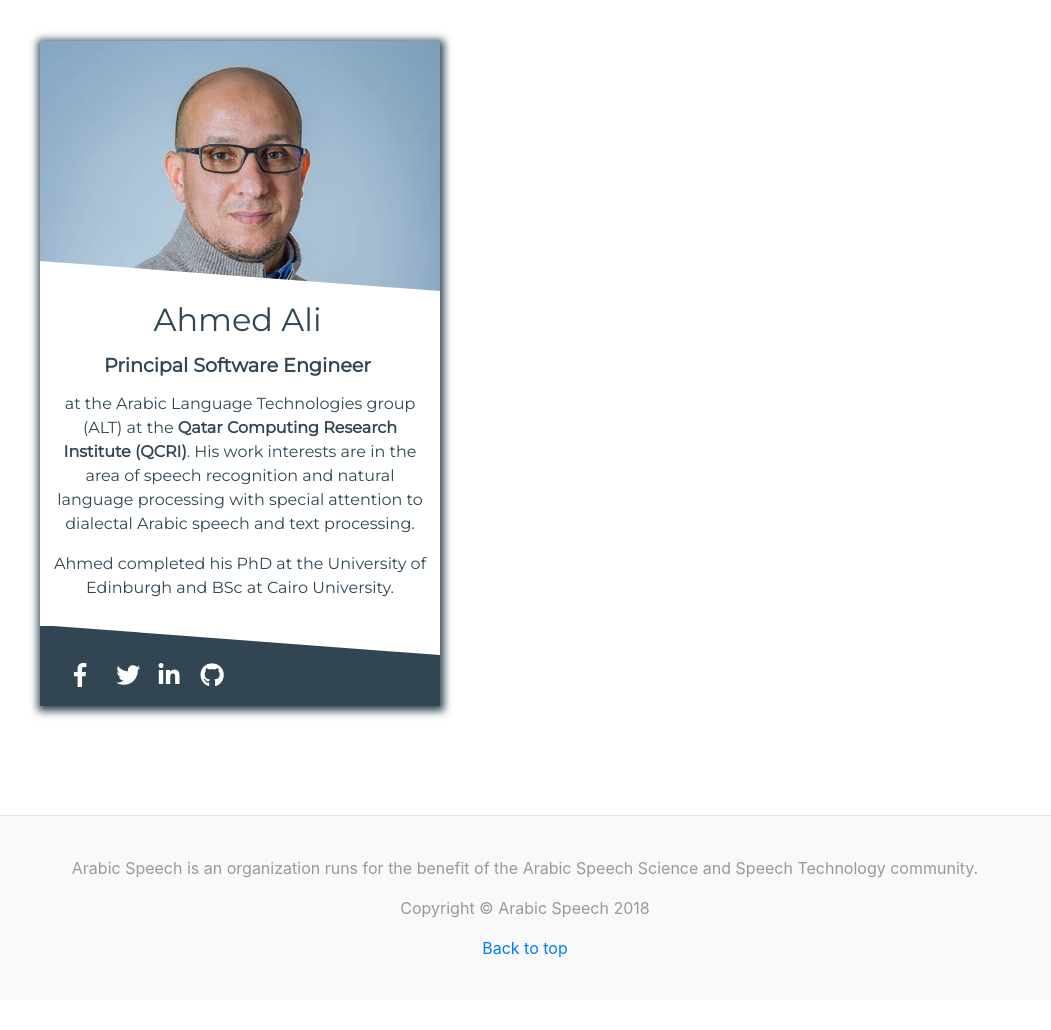
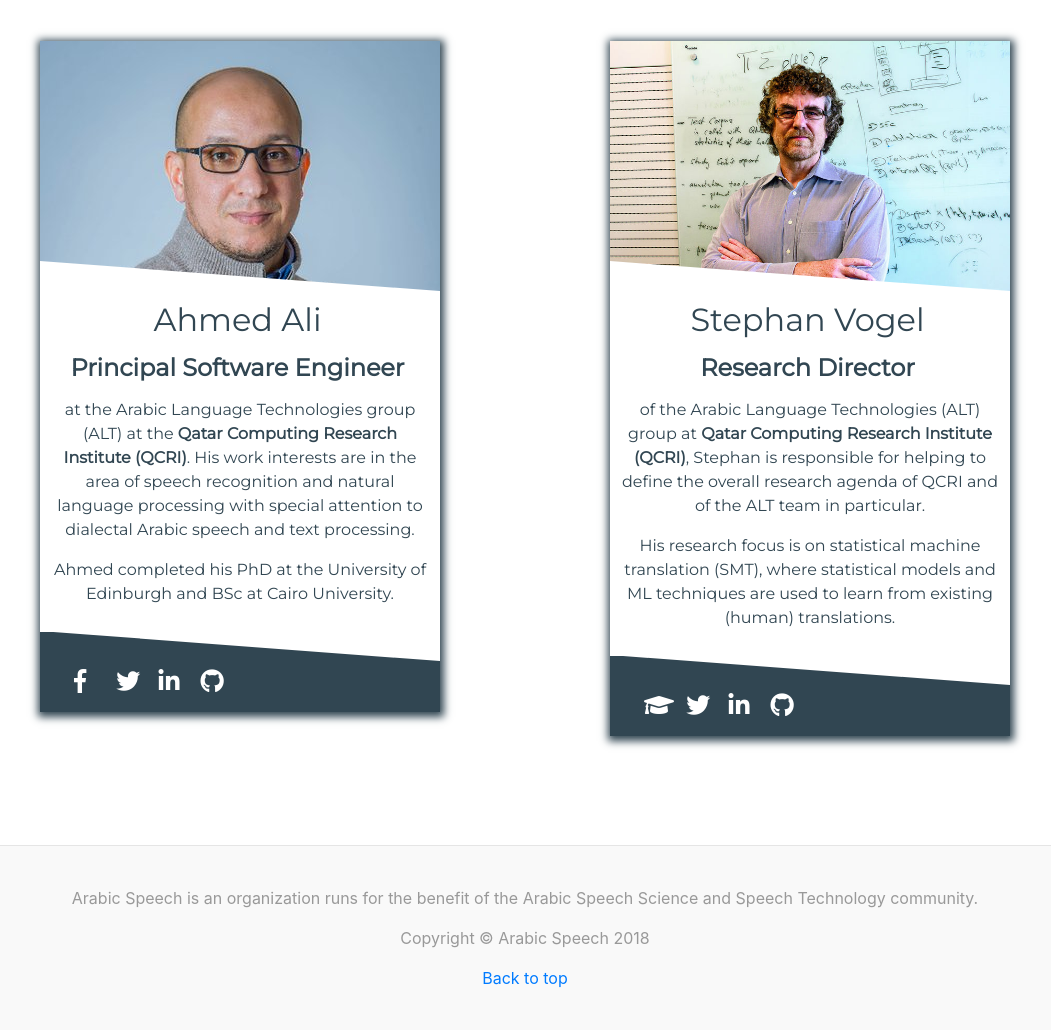
Before and after one commit to disooqi/arabic-speech-website, a Flask app: page /committee in a window 1280 px wide. Shown: the part 128-1158 px from the top of the page, without its empty margins (115-1166 px from the left). Before the commit the page ends 1086 px from the top, so only its background shows below. Run offline with Flask 2, Linux system fonts and the light colour scheme; some libraries are stand-ins or nearby versions.

Commit message:
Add committee profile card for Stephane

```diff
--- a/arabic_speech_community/static/css/profile-card.css
+++ b/arabic_speech_community/static/css/profile-card.css
@@ -47,7 +47,7 @@
 .pc-content h3{
     margin: 15px 5px 15px 0;
     font-weight: bold;
-    font-size: larger;
+    font-size: x-large;
     font-family: 'Montserrat', sans-serif;
 }
 
--- a/arabic_speech_community/templates/committee.html
+++ b/arabic_speech_community/templates/committee.html
@@ -45,18 +45,54 @@
                     <div class="pc-footer">
                         <!--<p>Coded by @disooqi</p>-->
                         <ul>
-                            <li><a class="fab fa-facebook-f" href="https://www.facebook.com/profile.php?id=100009249968829" target="_blank"></a></li>
+                            <li><a class="fab fa-facebook-f"
+                                   href="https://www.facebook.com/profile.php?id=100009249968829" target="_blank"></a>
+                            </li>
                             <li><a class="fab fa-twitter" href="https://twitter.com/ahmaksod" target="_blank"></a></li>
                             <!--<li><a class="fab fa-google-plus-g" href="#" target="_blank"></a></li>-->
                             <!--<li><a class="fab fa-youtube" href="#" target="_blank"></a></li>-->
-                            <li><a class="fab fa-linkedin-in" href="https://www.linkedin.com/in/ahmedali08" target="_blank"></a></li>
+                            <li><a class="fab fa-linkedin-in" href="https://www.linkedin.com/in/ahmedali08"
+                                   target="_blank"></a></li>
                             <li><a class="fab fa-github" href="https://github.com/amali" target="_blank"></a></li>
                             <!--<li><a href=""></a></li>-->
                         </ul>
                     </div>
                 </div>
             </div>
+            <div class=" col-md-6">
+                <div class="profile-card">
+                    <div class="pc-header">
+                        <img src="{{ url_for('static', filename='images/profile_pcs/stephan2.jpg') }}" alt="">
+                    </div>
+                    <div class="pc-content">
+                        <h2>Stephan Vogel</h2>
+                        <h3>Research Director</h3>
+                        <p>of the Arabic Language Technologies (ALT) group at <strong>Qatar
+                            Computing Research Institute (QCRI)</strong>, Stephan is responsible for helping to define
+                            the overall research agenda of QCRI and of the ALT team in particular.</p>
+                        <p>His research focus is on statistical
+                            machine translation (SMT), where statistical models and ML techniques are
+                            used to learn from existing (human) translations.
+                        </p>
 
+                    </div>
+                    <div class="pc-footer">
+                        <!--<p>Coded by @disooqi</p>-->
+                        <ul>
+                            <li><a class="fas fa-graduation-cap"
+                                   href="https://www.facebook.com/profile.php?id=100009249968829" target="_blank"></a>
+                            </li>
+                            <li><a class="fab fa-twitter" href="https://twitter.com/ahmaksod" target="_blank"></a></li>
+                            <!--<li><a class="fab fa-google-plus-g" href="#" target="_blank"></a></li>-->
+                            <!--<li><a class="fab fa-youtube" href="#" target="_blank"></a></li>-->
+                            <li><a class="fab fa-linkedin-in" href="https://qa.linkedin.com/in/vogelstephan"
+                                   target="_blank"></a></li>
+                            <li><a class="fab fa-github" href="https://github.com/amali" target="_blank"></a></li>
+                            <!--<li><a href=""></a></li>-->
+                        </ul>
+                    </div>
+                </div>
+            </div>
         </div>
         <div class="row">
 
```
Also changed, not shown: arabic_speech_community/static/images/profile_pcs/stephan.jpg (added), arabic_speech_community/static/images/profile_pcs/stephan2.jpg (added). Lines whose indentation alone changed are shown as unchanged.
